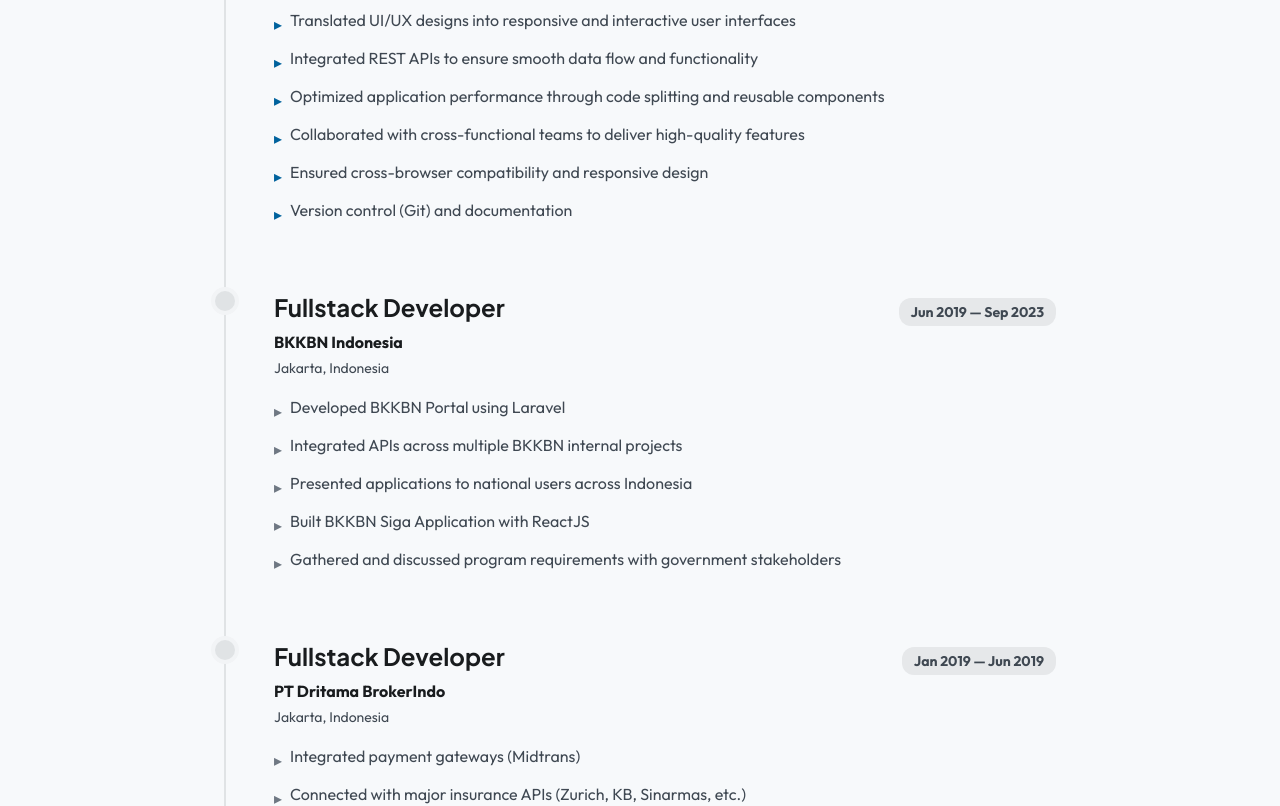
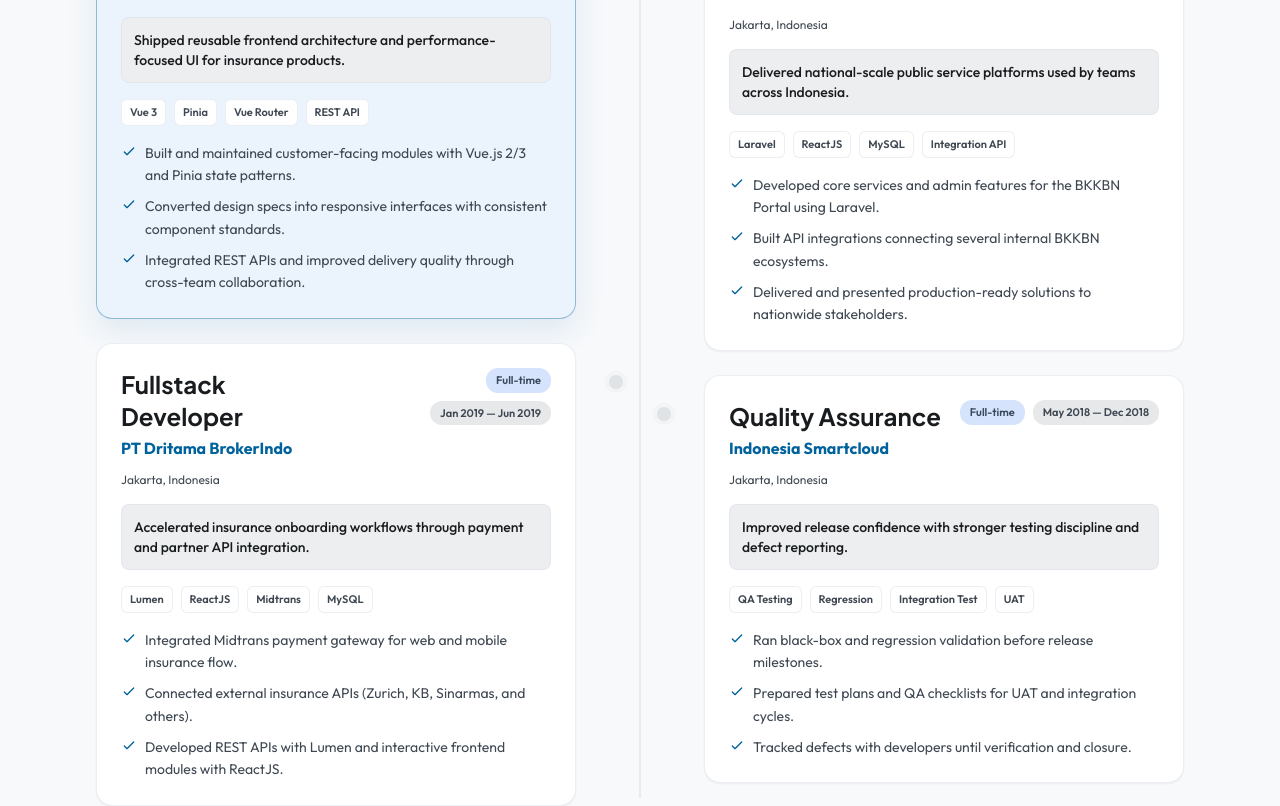
Before and after one commit to RagilPratama/porto, a Nuxt app: page / in a window 1280 px wide. Shown: the part 2220-3026 px from the top of the page. Built offline with nearby package versions, Linux system fonts and the light colour scheme.

Commit message:
WorkExprerince

```diff
--- a/app/pages/index.vue
+++ b/app/pages/index.vue
@@ -36,54 +36,58 @@
   {
     role: 'Frontend Developer',
     company: 'AIA Indonesia',
+    type: 'Full-time',
     period: 'Sep 2023 — Present',
     location: 'Jakarta, Indonesia',
+    impact: 'Shipped reusable frontend architecture and performance-focused UI for insurance products.',
+    tech: ['Vue 3', 'Pinia', 'Vue Router', 'REST API'],
     points: [
-      'Developed and maintained web applications using Vue.js 2 & 3, Vue Router, and Vuex/Pinia',
-      'Translated UI/UX designs into responsive and interactive user interfaces',
-      'Integrated REST APIs to ensure smooth data flow and functionality',
-      'Optimized application performance through code splitting and reusable components',
-      'Collaborated with cross-functional teams to deliver high-quality features',
-      'Ensured cross-browser compatibility and responsive design',
-      'Version control (Git) and documentation'
+      'Built and maintained customer-facing modules with Vue.js 2/3 and Pinia state patterns.',
+      'Converted design specs into responsive interfaces with consistent component standards.',
+      'Integrated REST APIs and improved delivery quality through cross-team collaboration.'
     ],
     isCurrent: true
   },
   {
     role: 'Fullstack Developer',
     company: 'BKKBN Indonesia',
+    type: 'Full-time',
     period: 'Jun 2019 — Sep 2023',
     location: 'Jakarta, Indonesia',
+    impact: 'Delivered national-scale public service platforms used by teams across Indonesia.',
+    tech: ['Laravel', 'ReactJS', 'MySQL', 'Integration API'],
     points: [
-      'Developed BKKBN Portal using Laravel',
-      'Integrated APIs across multiple BKKBN internal projects',
-      'Presented applications to national users across Indonesia',
-      'Built BKKBN Siga Application with ReactJS',
-      'Gathered and discussed program requirements with government stakeholders'
+      'Developed core services and admin features for the BKKBN Portal using Laravel.',
+      'Built API integrations connecting several internal BKKBN ecosystems.',
+      'Delivered and presented production-ready solutions to nationwide stakeholders.'
     ]
   },
   {
     role: 'Fullstack Developer',
     company: 'PT Dritama BrokerIndo',
+    type: 'Full-time',
     period: 'Jan 2019 — Jun 2019',
     location: 'Jakarta, Indonesia',
+    impact: 'Accelerated insurance onboarding workflows through payment and partner API integration.',
+    tech: ['Lumen', 'ReactJS', 'Midtrans', 'MySQL'],
     points: [
-      'Integrated payment gateways (Midtrans)',
-      'Connected with major insurance APIs (Zurich, KB, Sinarmas, etc.)',
-      'Built databases and REST APIs using Lumen PHP',
-      'Created interactive frontends with ReactJS'
+      'Integrated Midtrans payment gateway for web and mobile insurance flow.',
+      'Connected external insurance APIs (Zurich, KB, Sinarmas, and others).',
+      'Developed REST APIs with Lumen and interactive frontend modules with ReactJS.'
     ]
   },
   {
     role: 'Quality Assurance',
     company: 'Indonesia Smartcloud',
+    type: 'Full-time',
     period: 'May 2018 — Dec 2018',
     location: 'Jakarta, Indonesia',
+    impact: 'Improved release confidence with stronger testing discipline and defect reporting.',
+    tech: ['QA Testing', 'Regression', 'Integration Test', 'UAT'],
     points: [
-      'Created PHP Unit tests and conducted Blackbox Testing',
-      'Developed and implemented QA plans and procedures',
-      'Performed quality checks at every stage (UAT, Regression, Integration)',
-      'Identified and reported bugs collaboratively with developers'
+      'Ran black-box and regression validation before release milestones.',
+      'Prepared test plans and QA checklists for UAT and integration cycles.',
+      'Tracked defects with developers until verification and closure.'
     ]
   }
 ];
@@ -134,6 +138,9 @@
   if (activeCategory.value === 'all') return portfolio;
   return portfolio.filter(p => p.category === activeCategory.value);
 });
+
+const leftExperiences = computed(() => experiences.filter((_, idx) => idx % 2 === 0));
+const rightExperiences = computed(() => experiences.filter((_, idx) => idx % 2 !== 0));
 
 let sectionObserver = null;
 
@@ -366,28 +373,114 @@
 
       <!-- Experience Section -->
       <section class="py-24 bg-surface cv-auto" id="experience">
-        <div class="max-w-4xl mx-auto px-8">
-          <div class="text-center mb-20">
-            <h2 class="font-headline text-4xl font-bold mb-4">Work Experience</h2>
-            <p class="text-on-surface-variant">A chronological journey of building real-world solutions across industries.</p>
+        <div class="max-w-6xl mx-auto px-8">
+          <div class="text-center mb-14">
+            <h2 class="font-headline text-3xl md:text-4xl font-bold mb-2 tracking-tight">Work Experience</h2>
+            <p class="text-on-surface-variant text-sm">A focused timeline of roles, impact, and technology stack.</p>
+            <div class="w-20 h-0.5 bg-primary rounded-full mx-auto mt-6"></div>
           </div>
-          <div class="relative border-l-2 border-surface-container-highest ml-4 md:ml-0">
-            <div v-for="(exp, idx) in experiences" :key="idx" class="mb-16 relative pl-12">
-              <div :class="['absolute -left-[11px] top-0 w-5 h-5 rounded-full ring-4', exp.isCurrent ? 'bg-primary ring-primary/20' : 'bg-surface-container-highest ring-surface-container-low']"></div>
-              <div class="flex flex-col md:flex-row md:items-baseline justify-between mb-1 gap-2">
-                <h3 class="text-2xl font-headline font-bold">{{ exp.role }}</h3>
-                <span :class="['text-sm font-bold px-3 py-1 rounded-full', exp.isCurrent ? 'text-primary bg-primary-fixed' : 'text-on-surface-variant bg-surface-container-high']">
-                  {{ exp.period }}
-                </span>
+
+          <div class="relative">
+            <div class="hidden md:block absolute left-1/2 -translate-x-1/2 top-2 bottom-2 w-px bg-outline-variant/50"></div>
+
+            <div class="grid grid-cols-1 md:grid-cols-2 md:gap-12 gap-6">
+              <div class="space-y-6">
+                <article
+                  v-for="(exp, idx) in leftExperiences"
+                  :key="`left-${idx}-${exp.company}`"
+                  class="relative md:pr-10"
+                >
+                  <div :class="['rounded-2xl border p-6 transition-all duration-300', exp.isCurrent ? 'bg-primary-fixed/30 border-primary/40 shadow-[0_12px_30px_rgba(0,98,157,0.10)]' : 'bg-surface-container-lowest border-outline-variant/30 shadow-sm hover:shadow-md']">
+                    <div class="flex flex-col md:flex-row md:items-start md:justify-between gap-3 mb-3">
+                      <div>
+                        <h3 class="text-xl md:text-2xl font-headline font-bold text-on-surface leading-tight">{{ exp.role }}</h3>
+                        <p class="text-primary font-bold text-base mt-1">{{ exp.company }}</p>
+                      </div>
+                      <div class="flex flex-wrap gap-2 md:justify-end">
+                        <span v-if="exp.isCurrent" class="inline-flex items-center rounded-full px-2.5 py-1 text-[11px] font-bold bg-primary text-on-primary">Current</span>
+                        <span class="inline-flex items-center rounded-full px-2.5 py-1 text-[11px] font-semibold bg-secondary-container text-on-secondary-fixed-variant">{{ exp.type }}</span>
+                        <span class="inline-flex items-center rounded-full px-2.5 py-1 text-[11px] font-semibold bg-surface-container-high text-on-surface-variant">{{ exp.period }}</span>
+                      </div>
+                    </div>
+
+                    <p class="text-xs text-on-surface-variant mb-4">{{ exp.location }}</p>
+
+                    <div class="mb-4 rounded-xl bg-surface-container p-3 border border-outline-variant/20">
+                      <p class="text-sm font-medium text-on-surface">{{ exp.impact }}</p>
+                    </div>
+
+                    <div class="flex flex-wrap gap-2 mb-4">
+                      <span
+                        v-for="stack in exp.tech"
+                        :key="stack"
+                        class="text-[11px] px-2 py-1 rounded-md bg-white border border-outline-variant/30 text-on-surface-variant font-semibold"
+                      >
+                        {{ stack }}
+                      </span>
+                    </div>
+
+                    <ul class="space-y-2 text-sm text-on-surface-variant leading-relaxed list-none">
+                      <li v-for="point in exp.points" :key="point" class="flex gap-2">
+                        <svg xmlns="http://www.w3.org/2000/svg" viewBox="0 0 24 24" fill="none" stroke="currentColor" stroke-width="2" class="w-4 h-4 mt-0.5 text-primary shrink-0" aria-hidden="true">
+                          <path stroke-linecap="round" stroke-linejoin="round" d="m5 12 4 4 10-10" />
+                        </svg>
+                        <span>{{ point }}</span>
+                      </li>
+                    </ul>
+                  </div>
+
+                  <div :class="['hidden md:block absolute right-0 translate-x-1/2 top-8 w-3.5 h-3.5 rounded-full ring-4 z-10', exp.isCurrent ? 'bg-primary ring-primary/20' : 'bg-surface-container-highest ring-surface-container-low']"></div>
+                </article>
               </div>
-              <p :class="['font-bold mb-1', exp.isCurrent ? 'text-primary' : 'text-on-surface']">{{ exp.company }}</p>
-              <p class="text-sm text-on-surface-variant mb-4">{{ exp.location }}</p>
-              <ul class="space-y-2 text-on-surface-variant leading-relaxed list-none">
-                <li v-for="point in exp.points" :key="point" class="flex gap-2">
-                  <span :class="[exp.isCurrent ? 'text-primary' : 'text-outline', 'mt-1']">▸</span>
-                  <span>{{ point }}</span>
-                </li>
-              </ul>
+
+              <div class="space-y-6 md:mt-8">
+                <article
+                  v-for="(exp, idx) in rightExperiences"
+                  :key="`right-${idx}-${exp.company}`"
+                  class="relative md:pl-10"
+                >
+                  <div :class="['rounded-2xl border p-6 transition-all duration-300', exp.isCurrent ? 'bg-primary-fixed/30 border-primary/40 shadow-[0_12px_30px_rgba(0,98,157,0.10)]' : 'bg-surface-container-lowest border-outline-variant/30 shadow-sm hover:shadow-md']">
+                    <div class="flex flex-col md:flex-row md:items-start md:justify-between gap-3 mb-3">
+                      <div>
+                        <h3 class="text-xl md:text-2xl font-headline font-bold text-on-surface leading-tight">{{ exp.role }}</h3>
+                        <p class="text-primary font-bold text-base mt-1">{{ exp.company }}</p>
+                      </div>
+                      <div class="flex flex-wrap gap-2 md:justify-end">
+                        <span v-if="exp.isCurrent" class="inline-flex items-center rounded-full px-2.5 py-1 text-[11px] font-bold bg-primary text-on-primary">Current</span>
+                        <span class="inline-flex items-center rounded-full px-2.5 py-1 text-[11px] font-semibold bg-secondary-container text-on-secondary-fixed-variant">{{ exp.type }}</span>
+                        <span class="inline-flex items-center rounded-full px-2.5 py-1 text-[11px] font-semibold bg-surface-container-high text-on-surface-variant">{{ exp.period }}</span>
+                      </div>
+                    </div>
+
+                    <p class="text-xs text-on-surface-variant mb-4">{{ exp.location }}</p>
+
+                    <div class="mb-4 rounded-xl bg-surface-container p-3 border border-outline-variant/20">
+                      <p class="text-sm font-medium text-on-surface">{{ exp.impact }}</p>
+                    </div>
+
+                    <div class="flex flex-wrap gap-2 mb-4">
+                      <span
+                        v-for="stack in exp.tech"
+                        :key="stack"
+                        class="text-[11px] px-2 py-1 rounded-md bg-white border border-outline-variant/30 text-on-surface-variant font-semibold"
+                      >
+                        {{ stack }}
+                      </span>
+                    </div>
+
+                    <ul class="space-y-2 text-sm text-on-surface-variant leading-relaxed list-none">
+                      <li v-for="point in exp.points" :key="point" class="flex gap-2">
+                        <svg xmlns="http://www.w3.org/2000/svg" viewBox="0 0 24 24" fill="none" stroke="currentColor" stroke-width="2" class="w-4 h-4 mt-0.5 text-primary shrink-0" aria-hidden="true">
+                          <path stroke-linecap="round" stroke-linejoin="round" d="m5 12 4 4 10-10" />
+                        </svg>
+                        <span>{{ point }}</span>
+                      </li>
+                    </ul>
+                  </div>
+
+                  <div :class="['hidden md:block absolute left-0 -translate-x-1/2 top-8 w-3.5 h-3.5 rounded-full ring-4 z-10', exp.isCurrent ? 'bg-primary ring-primary/20' : 'bg-surface-container-highest ring-surface-container-low']"></div>
+                </article>
+              </div>
             </div>
           </div>
         </div>
```
